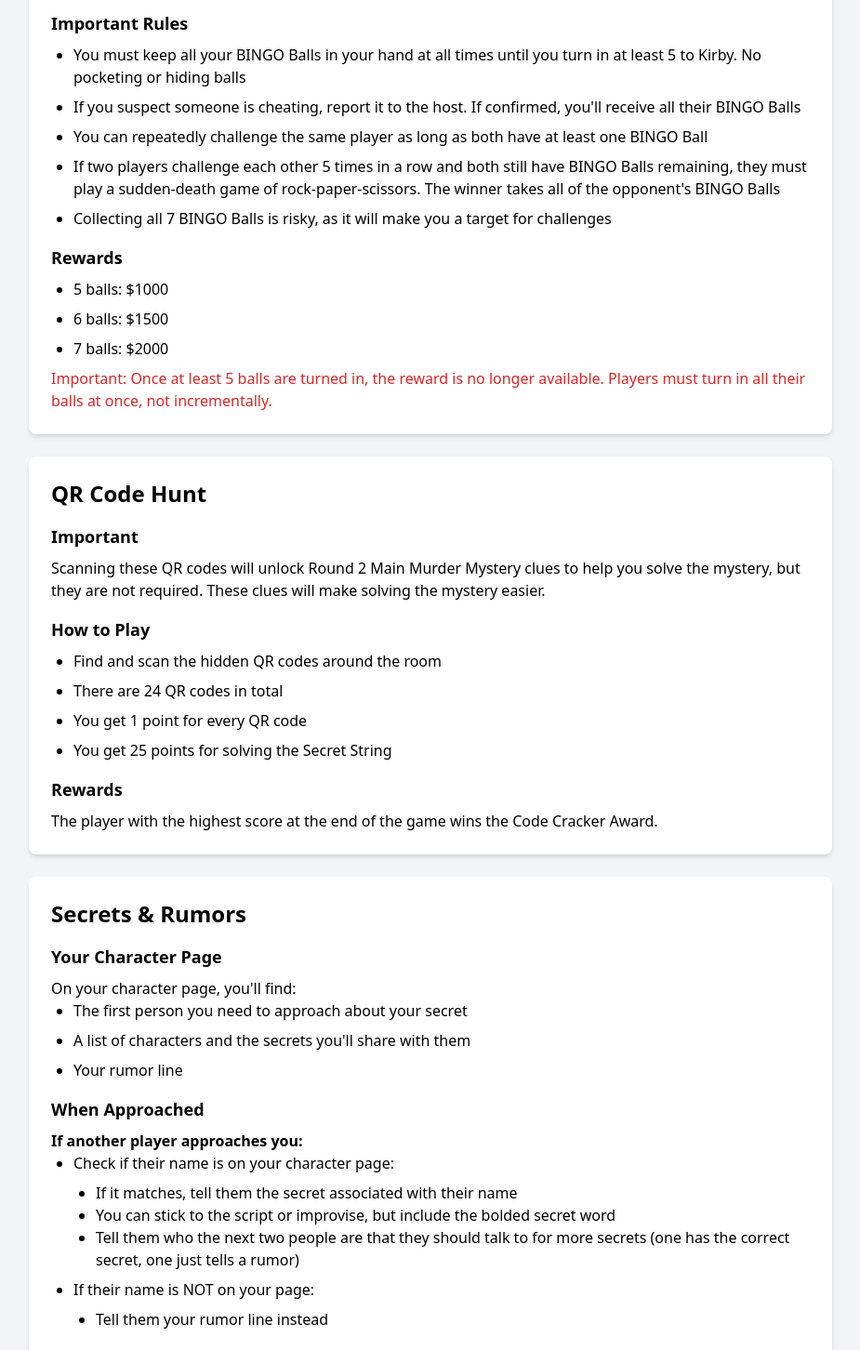
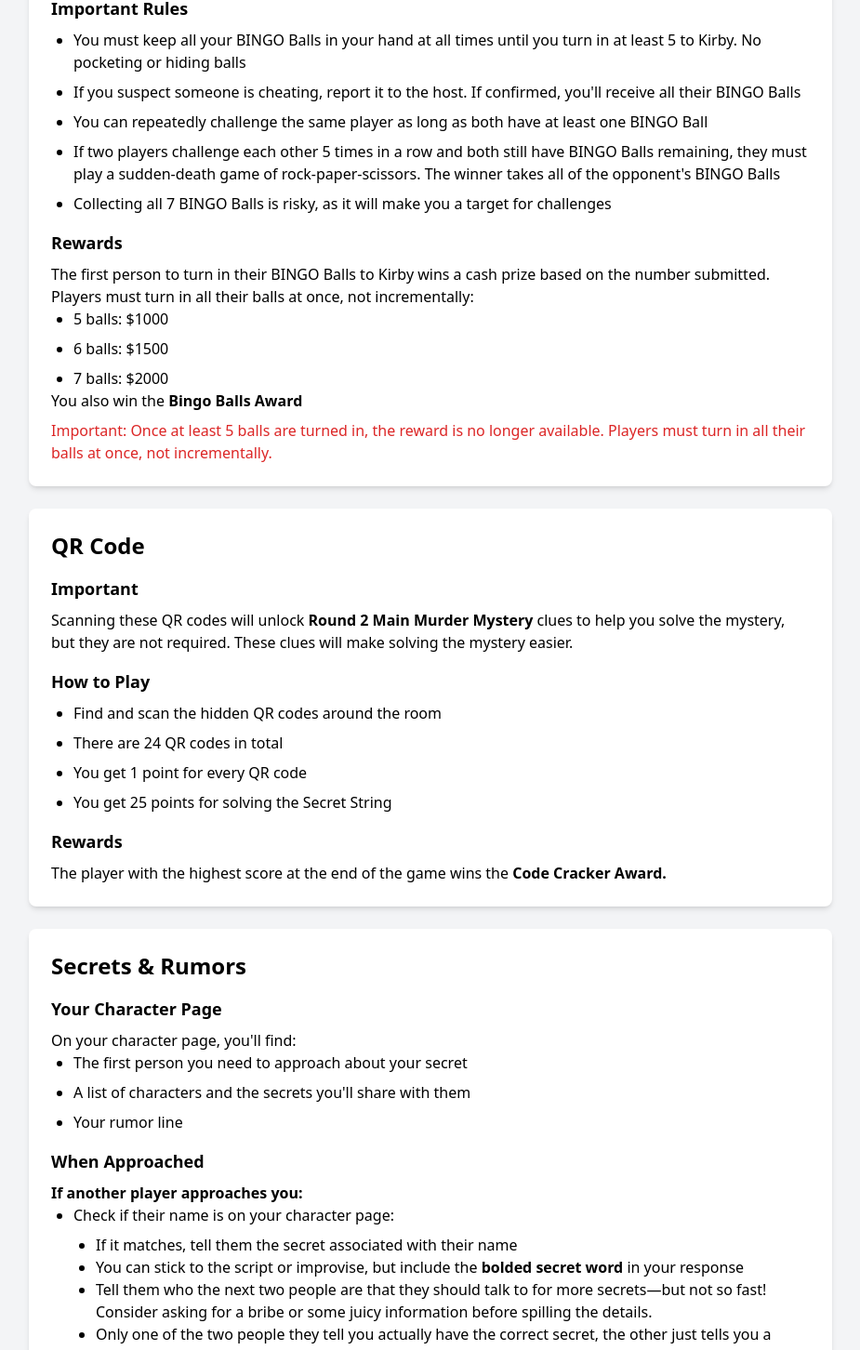
Before and after one commit to Jordain/murder-mystery-helper, a React (Vite) app: page /rules in a window 1280 px wide. Shown: the part 1301-2753 px from the top of the page at 93% size, without its empty margins (177-1102 px from the left). Built offline with nearby package versions, Linux system fonts and the light colour scheme; no server answers; the database is empty; sample sign-in values are in the browser's storage.

Commit message:
Update Game Rules

```diff
--- a/src/pages/GameRulesPage.jsx
+++ b/src/pages/GameRulesPage.jsx
@@ -39,14 +39,16 @@ const GameRulesPage = () => {
             <div>
               <h3 className="text-lg font-semibold mb-2">Challenging Another Player</h3>
               <ul className="list-disc pl-6 space-y-2">
-                <li>Select one of your BINGO Balls to use for the challenge</li>
-                <li>Approach another player carrying at least one BINGO Ball and announce your challenge</li>
-                <li>Choose either "HIGH" or "LOW" for the challenge</li>
-                <li>The defending player selects one of their BINGO Balls to compete (without inspecting the attacker's ball)</li>
-                <li>Both players reveal their chosen ball numbers after a countdown from 3</li>
-                <li>If the attacker chooses "HIGH" and their ball's number is higher than the defender's, the attacker wins and takes the defender's ball</li>
-                <li>If the defender's ball has a higher number, the defender wins and takes the attacker's ball</li>
-                <li>The same rules apply for "LOW," but the lower number wins</li>
+                <ol>Select one of your BINGO Balls to use for the challenge</ol>
+                <ol>Approach another player carrying at least one BINGO Ball and announce your challenge</ol>
+                <ol>Choose either "HIGH" or "LOW" for the challenge</ol>
+                <ol>The defending player selects one of their BINGO Balls to compete (without inspecting the attacker's ball)</ol>
+                <ol>Both players reveal their chosen ball numbers after a countdown from 3</ol>
+                <ul>
+                  <li>If the attacker chooses "HIGH" and their ball's number is higher than the defender's, the attacker wins and takes the defender's ball</li>
+                  <li>If the defender's ball has a higher number, the defender wins and takes the attacker's ball</li>
+                  <li>The same rules apply for "LOW," but the lower number wins</li>
+                </ul>
               </ul>
             </div>
 
@@ -73,11 +75,13 @@ const GameRulesPage = () => {
 
             <div>
               <h3 className="text-lg font-semibold mb-2">Rewards</h3>
+              <p>The first person to turn in their BINGO Balls to Kirby wins a cash prize based on the number submitted. Players must turn in all their balls at once, not incrementally:</p>
               <ul className="list-disc pl-6 space-y-2">
                 <li>5 balls: $1000</li>
                 <li>6 balls: $1500</li>
                 <li>7 balls: $2000</li>
               </ul>
+              <p>You also win the <b>Bingo Balls Award</b></p>
               <p className="mt-2 text-red-600">Important: Once at least 5 balls are turned in, the reward is no longer available. Players must turn in all their balls at once, not incrementally.</p>
             </div>
           </div>
@@ -85,11 +89,11 @@ const GameRulesPage = () => {
 
         {/* QR Code Game */}
         <div className="bg-white shadow-md rounded-lg p-6">
-          <h2 className="text-2xl font-semibold mb-4">QR Code Hunt</h2>
+          <h2 className="text-2xl font-semibold mb-4">QR Code</h2>
           <div className="space-y-4">
             <div>
               <h3 className="text-lg font-semibold mb-2">Important</h3>
-              <p>Scanning these QR codes will unlock Round 2 Main Murder Mystery clues to help you solve the mystery, but they are not required. These clues will make solving the mystery easier.</p>
+              <p>Scanning these QR codes will unlock <b>Round 2 Main Murder Mystery</b> clues to help you solve the mystery, but they are not required. These clues will make solving the mystery easier.</p>
             </div>
 
             <div>
@@ -104,7 +108,7 @@ const GameRulesPage = () => {
 
             <div>
               <h3 className="text-lg font-semibold mb-2">Rewards</h3>
-              <p>The player with the highest score at the end of the game wins the Code Cracker Award.</p>
+              <p>The player with the highest score at the end of the game wins the <b>Code Cracker Award.</b></p>
             </div>
           </div>
         </div>
@@ -130,8 +134,9 @@ const GameRulesPage = () => {
                 <li>Check if their name is on your character page:
                   <ul className="list-disc pl-6 mt-2">
                     <li>If it matches, tell them the secret associated with their name</li>
-                    <li>You can stick to the script or improvise, but include the bolded secret word</li>
-                    <li>Tell them who the next two people are that they should talk to for more secrets (one has the correct secret, one just tells a rumor)</li>
+                    <li>You can stick to the script or improvise, but include the <b>bolded secret word</b> in your response</li>
+                    <li>Tell them who the next two people are that they should talk to for more secrets—but not so fast! Consider asking for a bribe or some juicy information before spilling the details.</li>
+                    <li>Only one of the two people they tell you actually have the correct secret, the other just tells you a rumor.</li>
                   </ul>
                 </li>
                 <li>If their name is NOT on your page:
@@ -146,21 +151,26 @@ const GameRulesPage = () => {
               <h3 className="text-lg font-semibold mb-2">Using the Bolded Secret Word</h3>
               <ul className="list-disc pl-6 space-y-2">
                 <li>Say it out loud within quotes</li>
-                <li>Use air quotes with your hands as you speak it</li>
+                <li>Use <b>air quotes</b> with your hands as you speak it</li>
               </ul>
             </div>
-
+            <div>
+              <h3 className="text-lg font-semibold mb-2">Filling in Secrets & Rumors</h3>
+              <ul className="list-disc pl-6 space-y-2">
+                <li>Record your assigned secret word and rumor on the <b>Secrets & Rumors</b> page.</li>
+              </ul>
+            </div>
             <div>
               <h3 className="text-lg font-semibold mb-2">Details</h3>
               <ul className="list-disc pl-6 space-y-2">
-                <li>Each character has 3 exclusive secrets (10 points per secret)</li>
-                <li>There are 24 rumors shared among players (1 point per rumor)</li>
+                <li>Each character has <b>3 exclusive secrets</b> (10 points per secret)</li>
+                <li>There are <b>24 rumors</b> shared among players (1 point per rumor)</li>
               </ul>
             </div>
 
             <div>
               <h3 className="text-lg font-semibold mb-2">Rewards</h3>
-              <p>First person to have the highest score by the end of the game wins the Secret Snooper Award.</p>
+              <p>First person to have the highest score by the end of the game wins the <b>Secret Snooper Award.</b></p>
             </div>
           </div>
         </div>
@@ -174,8 +184,8 @@ const GameRulesPage = () => {
               <ul className="list-disc pl-6 space-y-2">
                 <li>Convert Cash to Poker Chips:
                   <ul className="list-disc pl-6 mt-2">
-                    <li>Use the app to convert your cash into poker chips by placing it in the poker pot while talking to Kirby</li>
-                    <li>Speak to Kirby to exchange your dollars for chips or to convert chips back into dollars</li>
+                    <li>Use the app to convert your cash into poker chips by placing it in the poker pot while talking to <b>Kirby</b></li>
+                    <li>Speak to <b>Kirby</b> to exchange your dollars for chips or to convert chips back into dollars</li>
                   </ul>
                 </li>
                 <li>Play Poker:
@@ -204,7 +214,7 @@ const GameRulesPage = () => {
 
             <div>
               <h3 className="text-lg font-semibold mb-2">Rewards</h3>
-              <p>Person who converts the largest amount of chips by the end of the game wins the Read 'Em and Reap Award.</p>
+              <p>Person who converts the largest amount of chips by the end of the game wins the <b>Read 'Em and Reap Award.</b></p>
             </div>
           </div>
         </div>
```
